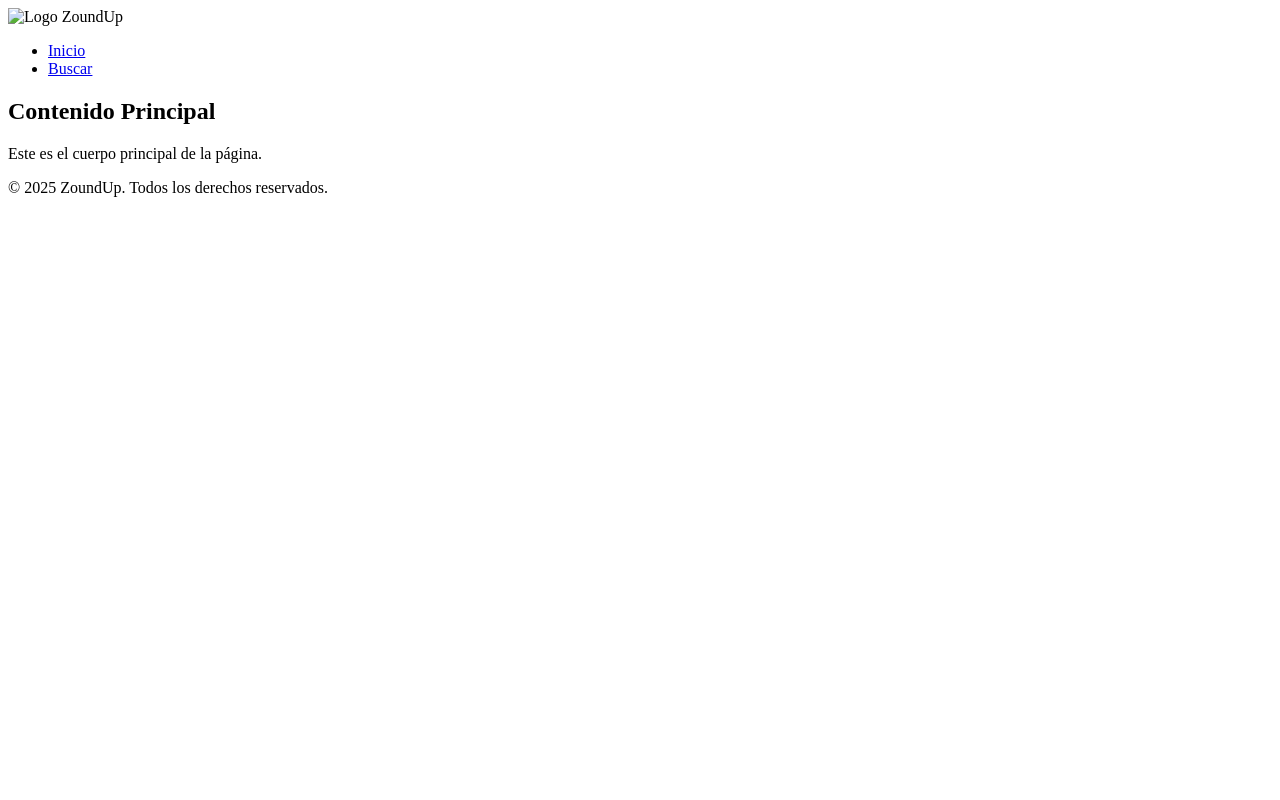
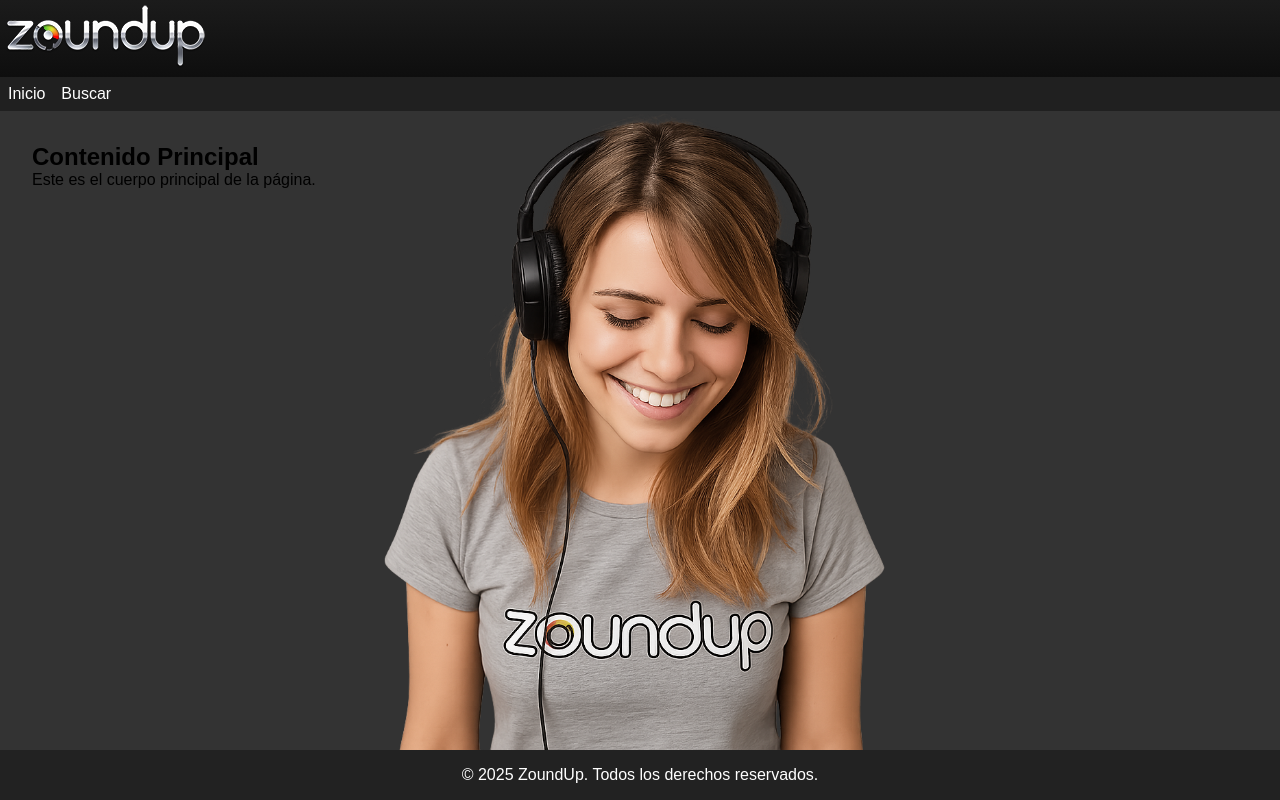
Before and after one commit to Tomasseco/zoundup, a plain HTML site: page index.html in a window 1280 px wide. Drawn offline with Linux system fonts and the light colour scheme.

Commit message:
Estilos, imagenes, etc.

```diff
--- a/css/styles.css
+++ b/css/styles.css
@@ -1,25 +1,71 @@
-body {
-    font-family: Arial, sans-serif;
+
+* {
+    box-sizing: border-box;
     margin: 0;
     padding: 0;
   }
 
-  header {
-    background-color: #222;
-    color: white;
-    padding: 1rem;
-    display: flex;
-    align-items: center;
-    justify-content: flex-start;
-    gap: 1rem;
+  html, body {
+    height: 100%;
+    font-family: Arial, sans-serif;
   }
 
-  header img {
-    height: 50px;
+  body {
+    display: flex;
+    flex-direction: column;
   }
 
-  main {
+  section {
+    flex: 1;
     padding: 2rem;
+    background-color: #333;
+    background-image: url('../assets/images/girl.png');
+    background-repeat: no-repeat;
+    background-position: center bottom;
+    background-size: cover;
+  }
+
+  /* Para pantallas pequeñas (móviles) */
+  @media (max-width: 768px) {
+    section {
+      background-size: 100% auto; /* Hace que la imagen ocupe todo el ancho pero mantenga la proporción */
+    }
+  }
+
+  /* Para pantallas grandes (pantallas completas o escritorio) */
+  @media (min-width: 769px) {
+    section {
+      background-size:contain; /* Asegura que la imagen cubra todo el fondo */
+    }
+  }
+
+  header {
+    color: white;
+    padding: 5px;
+    background: linear-gradient(to bottom,  #1b1b1b 0%,#0e0e0e 100%);
+
+  }
+
+  nav {
+    background-color: #202020;
+    padding-top: 0.5rem;
+    padding-bottom: 0.5rem;
+  }
+
+  nav ul {
+    list-style: none;
+    display: flex;
+  }
+
+  nav a {
+    color: white;
+    text-decoration: none;
+    padding: 0.5rem;
+    transition:all 0.5s;
+  }
+
+  nav a:hover {
+    background-color: #44b14a;
   }
 
   footer {
--- a/index.html
+++ b/index.html
@@ -4,10 +4,11 @@
         <meta charset="UTF-8">
         <meta name="viewport" content="width=device-width, initial-scale=1.0">
         <title>ZoundUp</title>
+        <link rel="stylesheet" href="css/styles.css">
     </head>
     <body>
         <header>
-            <img src="logo.png" alt="Logo ZoundUp">
+            <img src="assets/images/logo.png" alt="Logo ZoundUp">
         </header>
         <nav>
             <ul>
```
Also changed, not shown: assets/images/girl.png (added), assets/images/logo.png (added).
